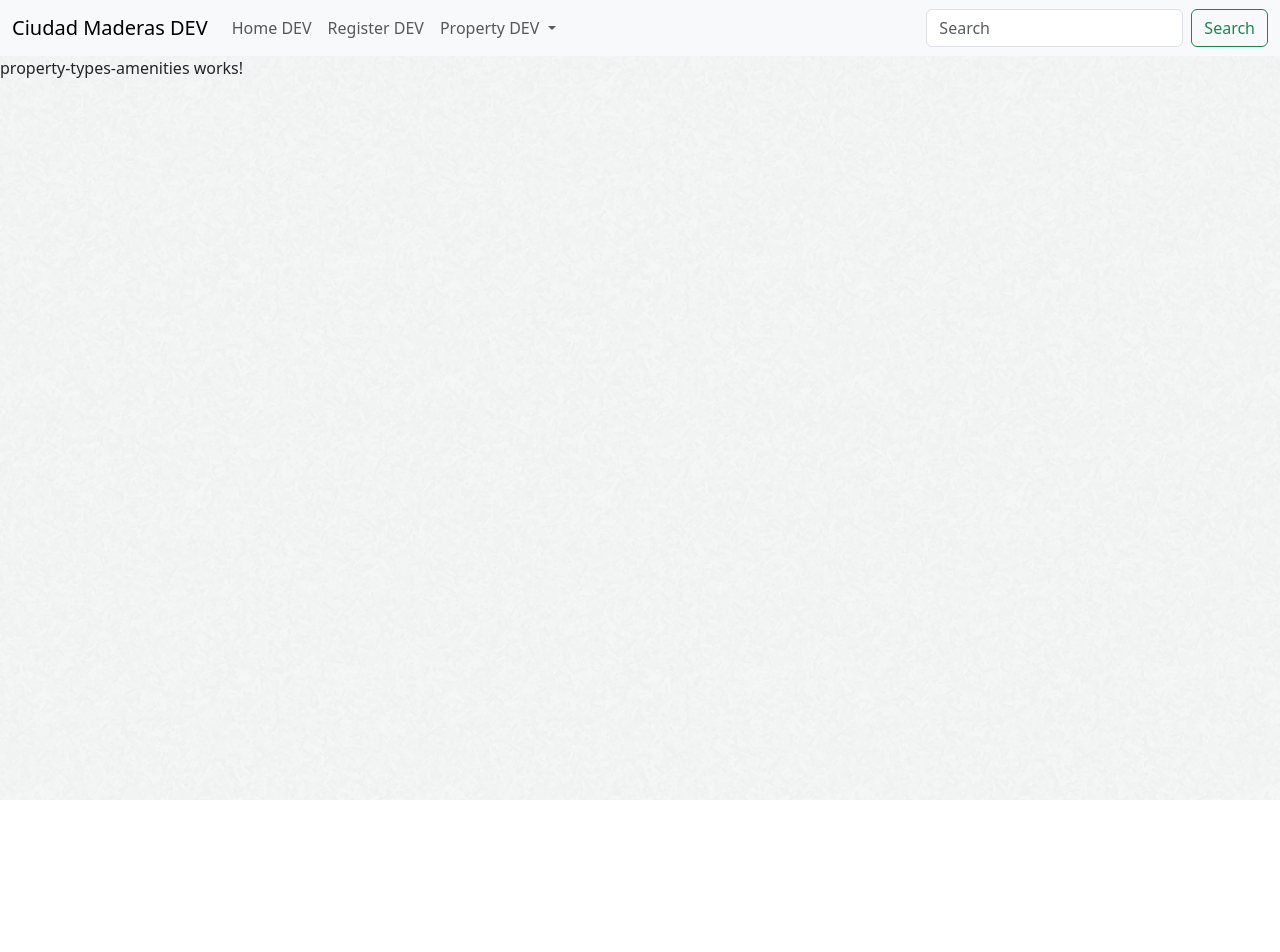
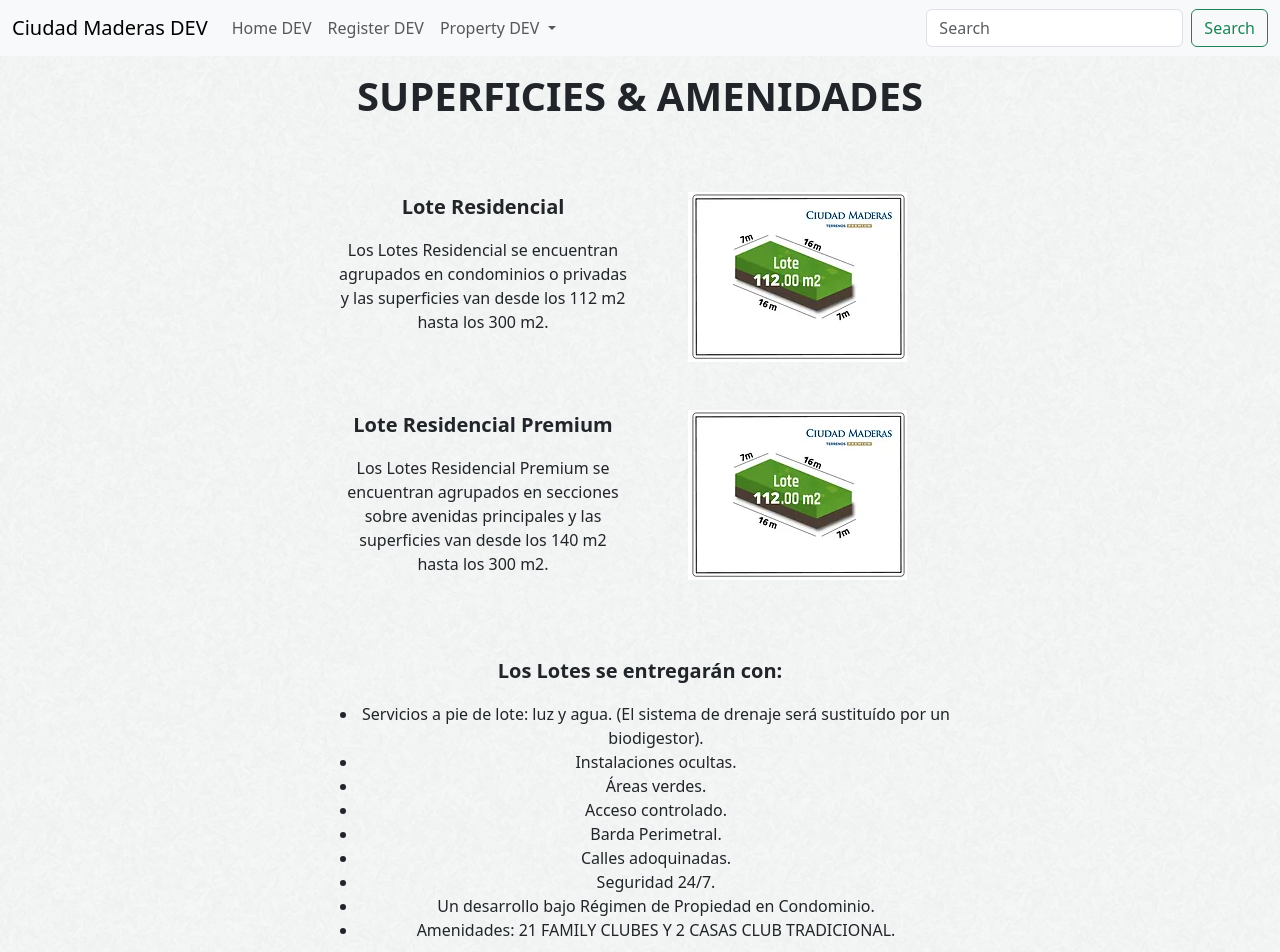
Before and after one commit to Javi-GarciaMtz/CM-Erick-M, an Angular app in the folder frontend/: page /types-amenities in a window 1280 px wide. Shown: the top 952 px of the page. Before the commit the page ends 800 px from the top, so only its background shows below. Built offline with nearby package versions, Linux system fonts and the light colour scheme.

Commit message:
types surfaces and amenities

```diff
--- a/frontend/src/app/components/property-types-amenities/property-types-amenities.component.html
+++ b/frontend/src/app/components/property-types-amenities/property-types-amenities.component.html
@@ -1 +1,115 @@
-<p>property-types-amenities works!</p>
+
+<div class="container-fluid mt-3">
+
+    <!-- Inicio del primer texto  -->
+    <div class="d-flex justify-content-center">
+        <div class="col-md-6 ml-0 pl-0 mb-3 text-center">
+
+        <h1 class="text-uppercase text-center"> <strong>superficies & amenidades</strong> </h1>
+
+        </div>
+    </div>
+    <!-- Fin del primer texto -->
+
+    <!-- Inicio de los tipos de lote  -->
+    <div class="d-flex justify-content-center">
+        <div class="col-md-6 ml-0 pl-0 mb-3 mt-5 text-center">
+
+            <div class="container text-center">
+                <div class="row">
+
+                    <div class="col">
+                        <p class="fs-5 text-center"> <strong>Lote Residencial</strong> </p>
+
+                        <p>Los Lotes Residencial se encuentran agrupados en condominios o privadas y las superficies van desde los 112 m2 hasta los 300 m2.</p>
+                    </div>
+
+                    <div class="col">
+                        <img src="assets/images/surfaces_amenities/lote-tipo.png" class="img-fluid">
+                    </div>
+
+                </div>
+            </div>
+
+            <div class="container text-center mt-5">
+                <div class="row">
+
+                    <div class="col">
+                        <p class="fs-5 text-center"> <strong>Lote Residencial Premium</strong> </p>
+
+                        <p>Los Lotes Residencial Premium se encuentran agrupados en secciones sobre avenidas principales y las superficies van desde los 140 m2 hasta los 300 m2.</p>
+                    </div>
+
+                    <div class="col">
+                        <img src="assets/images/surfaces_amenities/lote-tipo.png" class="img-fluid">
+                    </div>
+
+                </div>
+            </div>
+
+        </div>
+    </div>
+    <!-- Fin de los tipos de lote -->
+
+
+    <!-- Inicio de lista puntos de interes  -->
+    <div class="d-flex justify-content-center">
+        <div class="col-md-6 ml-0 pl-0 mb-3 mt-5 text-center">
+
+            <p class="fs-5 text-center"> <strong>Los Lotes se entregarán con:</strong> </p>
+
+            <ul>
+
+
+                <li type="disc">Servicios a pie de lote: luz y agua. (El sistema de drenaje será sustituído por un biodigestor).</li>
+
+                <li type="disc">Instalaciones ocultas.</li>
+
+                <li type="disc">Áreas verdes.</li>
+
+                <li type="disc">Acceso controlado.</li>
+
+                <li type="disc">Barda Perimetral.</li>
+
+                <li type="disc">Calles adoquinadas.</li>
+
+                <li type="disc">Seguridad 24/7.</li>
+
+                <li type="disc">Un desarrollo bajo Régimen de Propiedad en Condominio.</li>
+
+                <li type="disc">Amenidades: 21 FAMILY CLUBES Y 2 CASAS CLUB TRADICIONAL.</li>
+
+            </ul>
+
+        </div>
+    </div>
+    <!-- Fin de lista puntos de interes -->
+
+    <!-- Inicio de amenidad 1  -->
+    <div class="d-flex justify-content-center">
+        <div class="col-md-6 ml-0 pl-0 mb-3 mt-5 text-center">
+
+            <p class="fs-2 text-center text-uppercase"> <strong>Lote Residencial Premium</strong> </p>
+
+            <video width="560" height="315" controls>
+                <source src="https://video.wixstatic.com/video/02184b_cd1a427bea314171a586073c69c308d4/360p/mp4/file.mp4" type="video/mp4">
+            </video>
+
+        </div>
+      </div>
+    <!-- Fin de amenidad 1 -->
+
+
+    <!-- Inicio de amenidad 2  -->
+    <div class="d-flex justify-content-center">
+        <div class="col-md-6 ml-0 pl-0 mb-3 mt-5 text-center">
+
+            <p class="fs-2 text-center text-uppercase"> <strong>CASA CLUB TRADICIONAL</strong> </p>
+
+            <img src="assets/images/surfaces_amenities/aminitie_2.png" class="img-fluid">
+
+        </div>
+      </div>
+    <!-- Fin de amenidad 2 -->
+
+</div>
```
Also changed, not shown: frontend/src/assets/images/surfaces_amenities/aminitie_2.png (added), frontend/src/assets/images/surfaces_amenities/lote-tipo.png (added).
